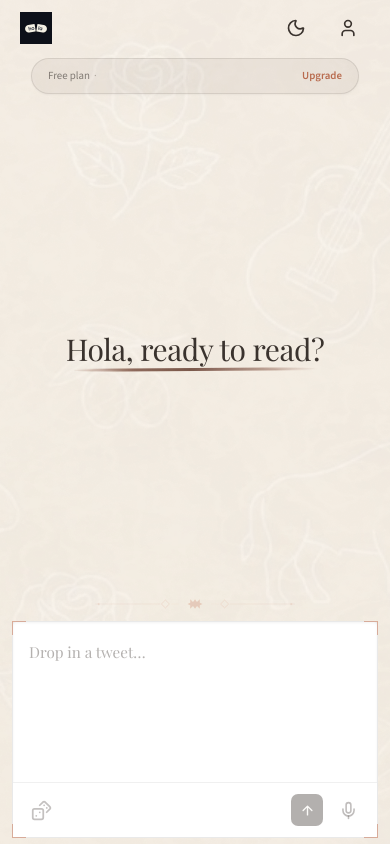
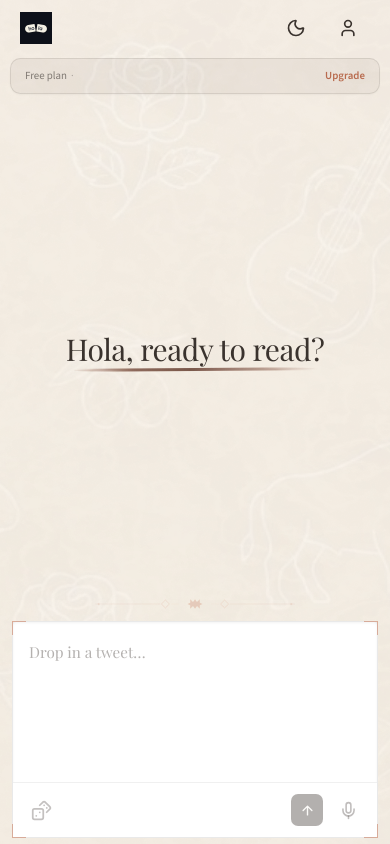
Before and after one commit to johnlaidler267/spanish-context-translator, a React (Vite) app: page / in a window 390 px wide. Built offline with nearby package versions, Linux system fonts and the light colour scheme; no server answers; a web font is replaced by a local one.

Commit message:
Make upgrade chip Take up mostly the full width of the mobile page, leave only small margins. Instead of oval shape, make the border radius slightly smaller

```diff
--- a/src/components/main-header.tsx
+++ b/src/components/main-header.tsx
@@ -83,8 +83,8 @@ export function MainHeader({
           </div>
         </div>
         {showPlanBanner && (
-          <div className="pointer-events-auto md:hidden flex justify-center px-4 pb-2 pt-0.5">
-            <div className="plan-badge plan-badge--header plan-badge--mobile-chip">
+          <div className="pointer-events-auto md:hidden w-full px-2.5 pb-2 pt-0.5">
+            <div className="plan-badge plan-badge--header plan-badge--mobile-chip w-full">
               <PlanBadgeContent />
             </div>
           </div>
--- a/src/index.css
+++ b/src/index.css
@@ -908,12 +908,12 @@ article span {
 @media (max-width: 767px) {
   .plan-badge--mobile-chip {
     width: 100%;
-    max-width: min(20.5rem, calc(100vw - 2rem));
+    max-width: none;
     justify-content: space-between;
     align-items: center;
     gap: 12px;
-    border-radius: 9999px;
-    padding: 9px 16px;
+    border-radius: 0.65rem;
+    padding: 9px 14px;
     box-shadow: 0 1px 2px rgba(0, 0, 0, 0.04);
   }
   .plan-badge--mobile-chip .plan-badge-upgrade {
```
